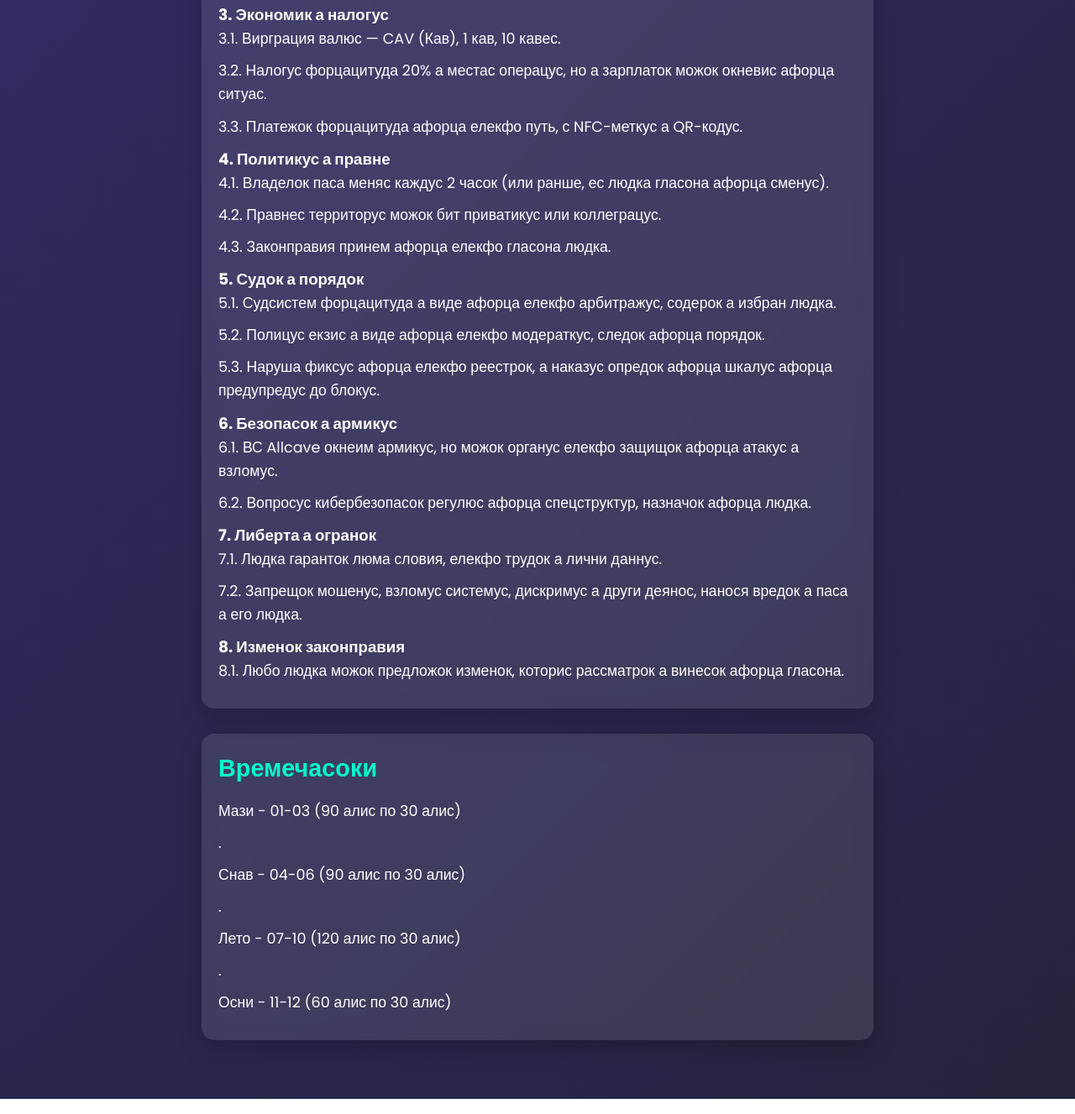
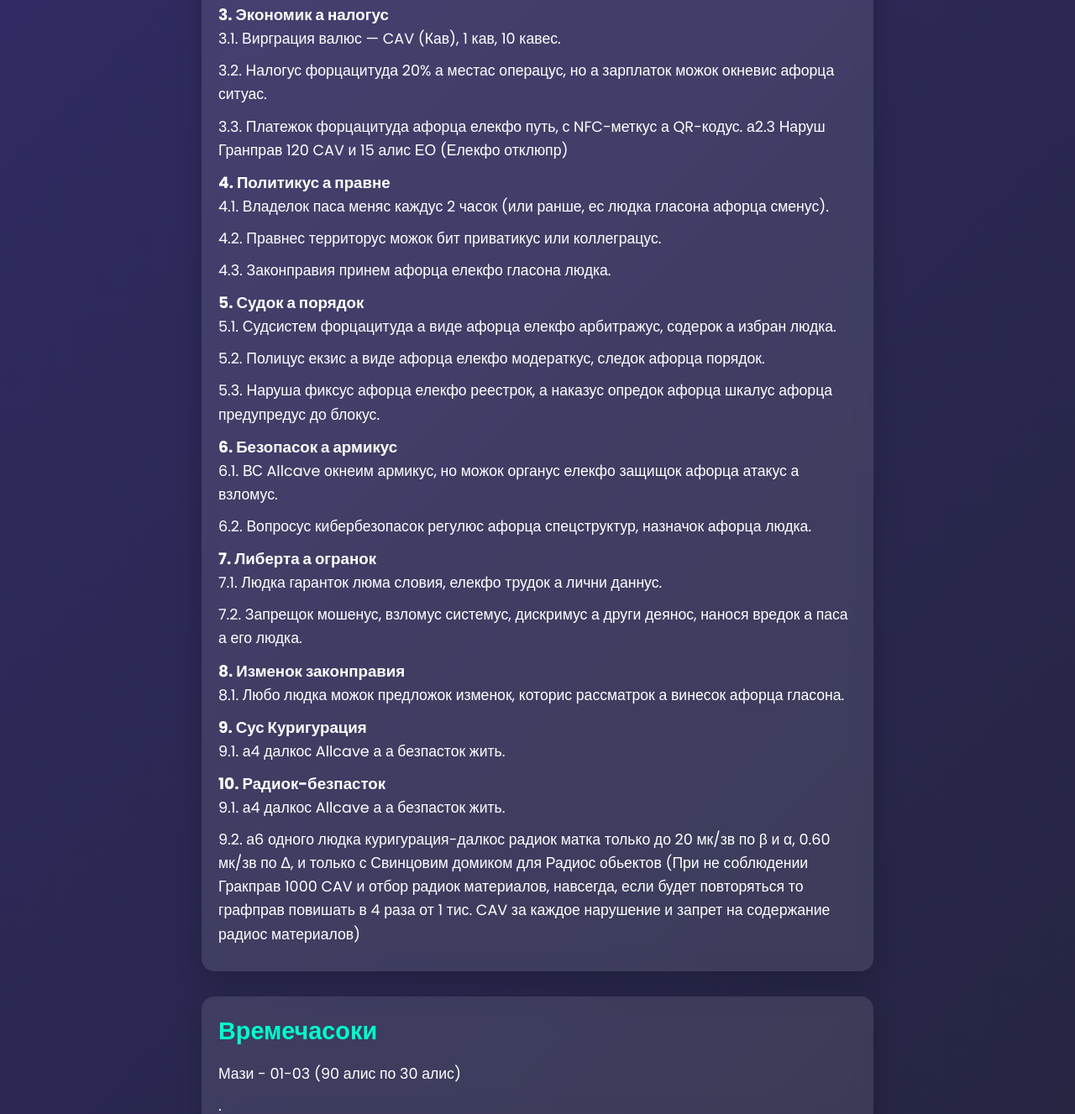
Before and after one commit to Mavox-ID/ppua, a plain HTML site: page index.html in a window 1280 px wide. Shown: the part 3020-4347 px from the top of the page at 84% size. Drawn offline with Linux system fonts and the light colour scheme.

Commit message:
Add files via upload

```diff
--- a/index.html
+++ b/index.html
@@ -103,7 +103,7 @@
             <h3>3. Экономик а налогус</h3>
             <p>3.1. Вирграция валюс — CAV (Кав), 1 кав, 10 кавес.</p>
             <p>3.2. Налогус форцацитуда 20% а местас операцус, но а зарплаток можок окневис афорца ситуас.</p>
-            <p>3.3. Платежок форцацитуда афорца елекфо путь, с NFC-меткус а QR-кодус.</p>
+            <p>3.3. Платежок форцацитуда афорца елекфо путь, с NFC-меткус а QR-кодус. а2.3 Наруш Гранправ 120 CAV и 15 алис ЕО (Елекфо отклюпр)</p>
             <h3>4. Политикус а правне</h3>
             <p>4.1. Владелок паса меняс каждус 2 часок (или ранше, ес людка гласона афорца сменус).</p>
             <p>4.2. Правнес территорус можок бит приватикус или коллеграцус.</p>
@@ -120,6 +120,11 @@
             <p>7.2. Запрещок мошенус, взломус системус, дискримус а други деянос, нанося вредок а паса а его людка.</p>
             <h3>8. Изменок законправия</h3>
             <p>8.1. Любо людка можок предложок изменок, которис рассматрок а винесок афорца гласона.</p>
+            <h3>9. Сус Куригурация</h3>
+            <p>9.1. а4 далкос Allcave а а безпасток жить.</p>
+            <h3>10. Радиок-безпасток</h3>
+            <p>9.1. а4 далкос Allcave а а безпасток жить.</p>
+            <p>9.2. а6 одного людка куригурация-далкос радиок матка только до 20 мк/зв по β и α, 0.60 мк/зв по Δ, и только с Свинцовим домиком для Радиос обьектов (При не соблюдении Гракправ 1000 CAV и отбор радиок материалов, навсегда, если будет повторяться то графправ повишать в 4 раза от 1 тис. CAV за каждое нарушение и запрет на содержание радиос материалов)</p>
         </div>
 
         <div class="card">
```
